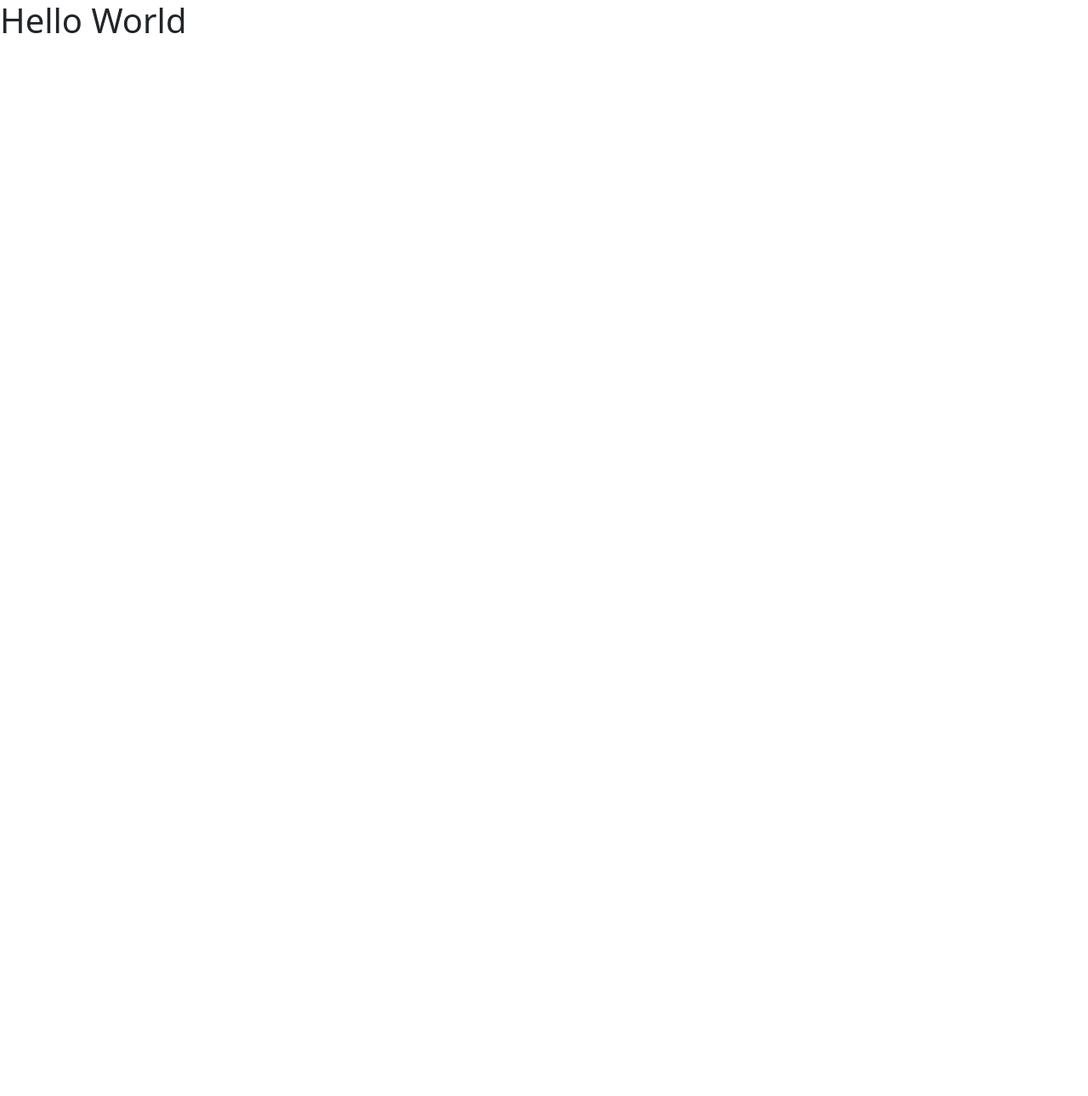
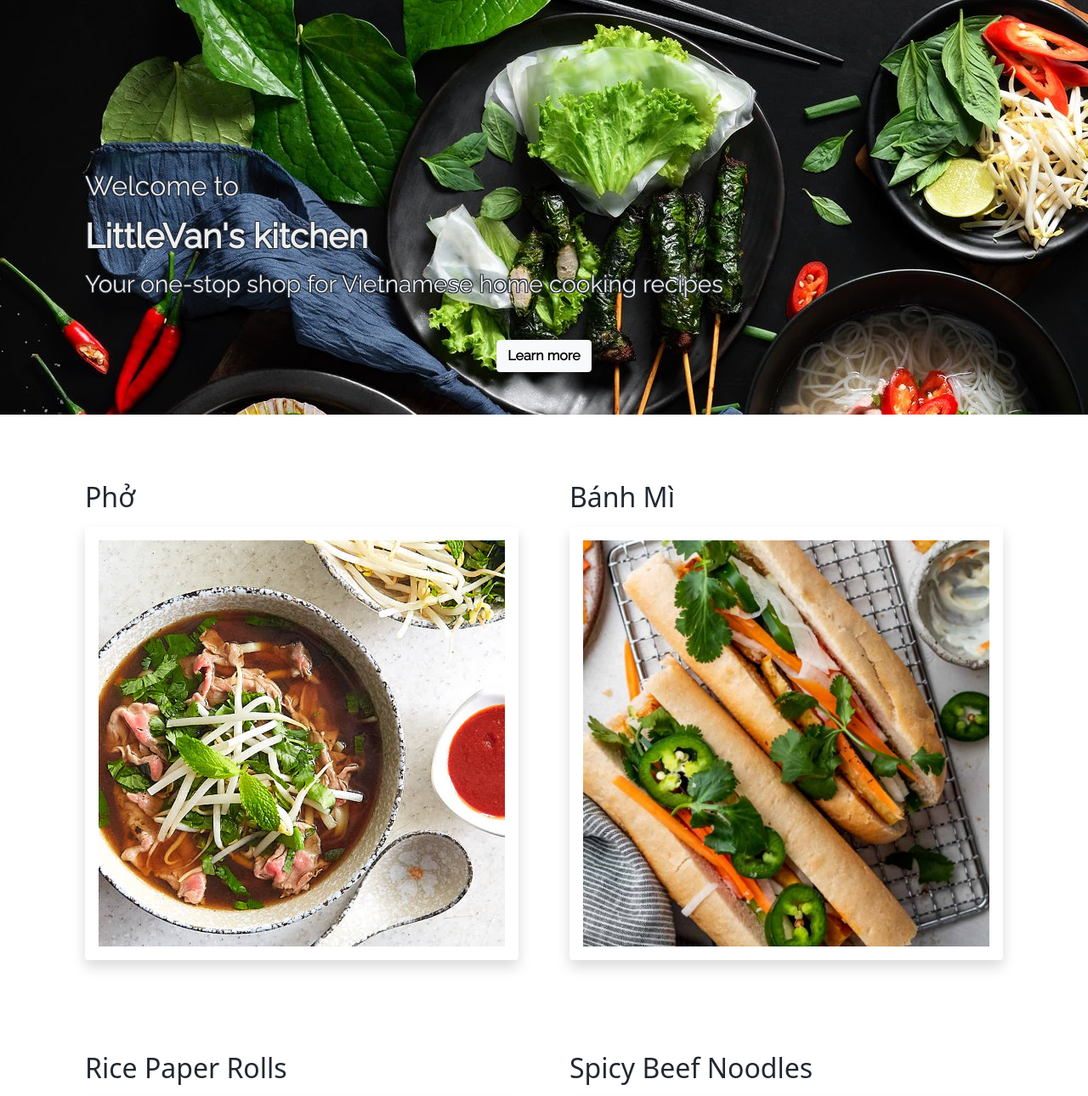
Before and after one commit to vannguyen0201/My-Cooking-Website, a plain HTML site: page index.html in a window 1280 px wide. Shown: the top 1290 px of the page at 85% size. Before the commit the page ends 800 px from the top, so only its background shows below. Drawn offline with nearby package versions, Linux system fonts and the light colour scheme; a web font is replaced by a local one.

Commit message:
Created Homepage

```diff
--- a/index.html
+++ b/index.html
@@ -5,11 +5,43 @@
     <meta http-equiv="X-UA-Compatible" content="IE=edge">
     <link href="https://cdn.jsdelivr.net/npm/bootstrap@5.0.2/dist/css/bootstrap.min.css" rel="stylesheet" integrity="sha384-EVSTQN3/azprG1Anm3QDgpJLIm9Nao0Yz1ztcQTwFspd3yD65VohhpuuCOmLASjC" crossorigin="anonymous">
     <script src="https://cdn.jsdelivr.net/npm/bootstrap@5.0.2/dist/js/bootstrap.bundle.min.js" integrity="sha384-MrcW6ZMFYlzcLA8Nl+NtUVF0sA7MsXsP1UyJoMp4YLEuNSfAP+JcXn/tWtIaxVXM" crossorigin="anonymous"></script>
-    <link rel="stylesheet" href="src/styles.css">
+    <link rel="stylesheet" href="/src/styles.css">
+    <link rel="preconnect" href="https://fonts.googleapis.com">
+    <link rel="preconnect" href="https://fonts.gstatic.com" crossorigin>
+    <link href="https://fonts.googleapis.com/css2?family=Otomanopee+One&family=Raleway&display=swap" rel="stylesheet">
     <meta name="viewport" content="width=device-width, initial-scale=1.0">
-    <title>Document</title>
+    <title>LittleVan's Kitchen</title>
 </head>
 <body>
-    <h1>Hello World</h1>
+    <div class="hero">
+        <h2 class="mb-3">Welcome to</h2>
+        <h1><span class="heading">LittleVan's kitchen</span></h1>
+        <h3 class="mt-3 mb-5 description">Your one-stop shop for Vietnamese home cooking recipes</h3>
+        <div class="more">
+            <a href="/#recipes" class="btn btn-light learnMore">Learn more</a>
+        </div>
+    </div>
+    <div class="container mt-5" id="recipes">
+        <div class="row mb-5">
+            <div class="col-sm-6 dish">
+                <h2 class="dishName mb-3">Phở</h2>
+                <img src="/images/pho.jpg" alt="pho" class="img-fluid p-3 rounded shadow">
+            </div>
+            <div class="col-sm-6 dish">
+                <h2 class="dishName mb-3">Bánh Mì</h2>
+                <img src="/images/banh-mi.jpg" alt="banh mi" class="img-fluid p-3 rounded shadow">
+            </div>
+        </div>
+        <div class="row mb-5">
+            <div class="col-sm-6 dish">
+                <h2 class="dishName mb-3">Rice Paper Rolls</h2>
+                <img src="/images/rolls.jpg" alt="rice paper rolls" class="img-fluid p-3 rounded shadow">
+            </div>
+            <div class="col-sm-6 dish">
+                <h2 class="dishName mb-3">Spicy Beef Noodles</h2>
+                <img src="/images/bbh.jpg" alt="bun bo hue" class="img-fluid p-3 rounded shadow">
+            </div>
+        </div>
+    </div>
 </body>
 </html>
--- a/src/styles.css
+++ b/src/styles.css
@@ -0,0 +1,45 @@
+:root {
+    --primary-color: #222831;
+}
+
+h1 {
+    font-weight: bold;
+}
+
+.hero {
+    color: #eeeeee;
+    padding: 200px 100px 50px;
+    background-image: url("/images/hero-image.jpg");
+    font-family: 'Raleway', sans-serif;
+    text-shadow: -1px -1px 0 var(--primary-color), 1px -1px 0 var(--primary-color), -1px 1px 0 var(--primary-color), 1px 1px 0 var(--primary-color);
+}
+
+.more {
+    text-align: center;
+}
+
+.learnMore {
+    text-shadow: none;
+    font-weight: bold;
+    margin: 0 auto;
+    border-color: #eeeeee;
+}
+
+.dish {
+    padding: 30px;
+    color: var(--primary-color);
+    transition: all 200ms ease-in-out;
+}
+
+.dish:hover {
+    opacity: 0.8;
+}
+
+@media (max-width: 576px) {
+    .hero {
+        padding: 100px 30px 30px;
+    }
+    .description {
+        font-size: 15px;
+    }
+}
```
Also changed, not shown: about.html (+1 -1 lines), images/banh-mi.jpg (added), images/bbh.jpg (added), images/hero-image.jpg (added), images/pho.jpg (added), images/rolls.jpg (added).
